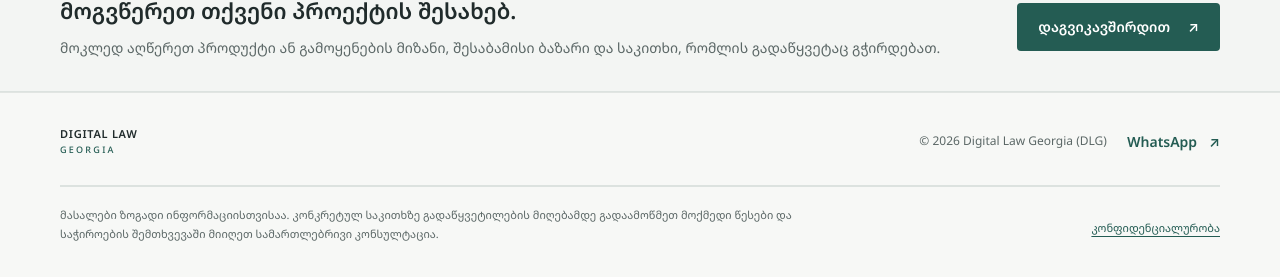
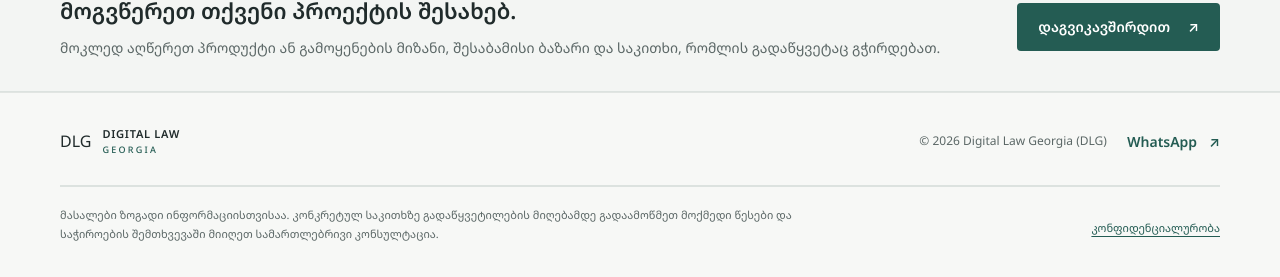
Before and after one commit to luka019/lukaswebsite, a Jekyll site: the page built from services/ai/index.html, in a window 1280 px wide and 900 px high, scrolled down 2013 px. Shown: the part 620-897 px from the top of the window. Built offline with Jekyll 4.4.1, drawn with Linux system fonts in a browser that asks for light colours.

Commit message:
Use DLG logo in inner-page footer

```diff
--- a/_includes/resource-footer.html
+++ b/_includes/resource-footer.html
@@ -1,6 +1,6 @@
 <footer class="site-footer resource-footer">
   <div class="container">
-    <div class="footer-top"><a class="brand" href="{{ '/' | relative_url }}" data-site-link><span class="brand-wordmark"><span>DIGITAL LAW</span><span>GEORGIA</span></span></a><p>© <span id="year">2026</span> Digital Law Georgia (DLG)</p><a class="text-link" href="https://wa.me/995598451132" target="_blank" rel="noopener noreferrer">WhatsApp <span aria-hidden="true">↗</span></a></div>
+    <div class="footer-top"><a class="brand" href="{{ '/' | relative_url }}" data-site-link aria-label="DLG — Digital Law Georgia — მთავარი" data-en-aria="DLG — Digital Law Georgia — home"><span class="dlg-mark dlg-mark-footer" aria-hidden="true">DLG</span><span class="brand-wordmark"><span>DIGITAL LAW</span><span>GEORGIA</span></span></a><p>© <span id="year">2026</span> Digital Law Georgia (DLG)</p><a class="text-link" href="https://wa.me/995598451132" target="_blank" rel="noopener noreferrer">WhatsApp <span aria-hidden="true">↗</span></a></div>
     <div class="resource-footer-bottom"><p data-en="Resources provide general information, not individual legal advice. Check the current official text and the rules that apply to your matter.">მასალები ზოგადი ინფორმაციისთვისაა. კონკრეტულ საკითხზე გადაწყვეტილების მიღებამდე გადაამოწმეთ მოქმედი წესები და საჭიროების შემთხვევაში მიიღეთ სამართლებრივი კონსულტაცია.</p><a href="{{ '/' | relative_url }}#privacy" data-site-link data-en="Privacy">კონფიდენციალურობა</a></div>
   </div>
 </footer>
```
